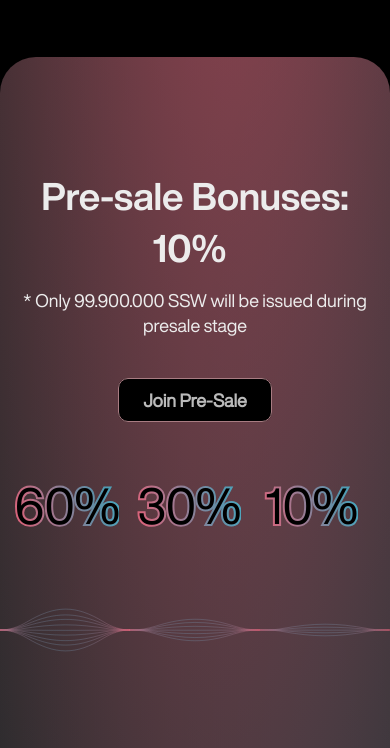
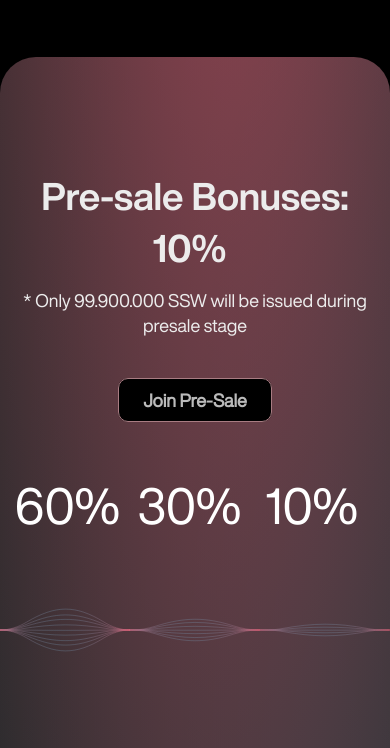
Before and after one commit to AzarAhmadov/Seesaw-WebSite, a plain HTML site: page index.html in a window 390 px wide. Shown: the part 887-1635 px from the top of the page. Drawn offline with nearby package versions, Linux system fonts and the light colour scheme; a web font is replaced by a local one.

Commit message:
saat duzeldildi

```diff
--- a/assets/css/style.css
+++ b/assets/css/style.css
@@ -432,13 +432,7 @@ transform: matrix(1, 0, 0, -1, 0, 0);
     font-weight: normal;
     font-size: 84px;
     line-height: 84px;
-    color: #000;
-    background: linear-gradient(254.11deg, rgba(0, 223, 255, 0.67) 35.65%, #FC576E 96.27%),
-        linear-gradient(265.67deg, rgba(255, 255, 255, 0.9) 14.13%, rgba(255, 255, 255, 0) 58.6%);
-    background-size: 200% 200%;
-    -webkit-background-clip: text;
-    background-clip: text;
-    -webkit-text-stroke: 4px transparent;
+    color: #fff;
     margin-bottom: 33px;
     font-family: helvati regular;
 }
@@ -1182,6 +1176,7 @@ left: 110px;
     }
  .number-bonus{
      padding-top: 50px;
+     font-size: 45px;
  }
     .number-bonus span{
         font-size: 50px;
@@ -1277,10 +1272,11 @@ left: 110px;
         margin-top: 0px;
     }
     .time-area{
-        width: 350px;
+        width: 100%;
     }
     .circle::after {
-        right: -40px;
+        right: -28px;
+        font-size: 93px;
         bottom: -10px;
     }
 .date-dec{
```
